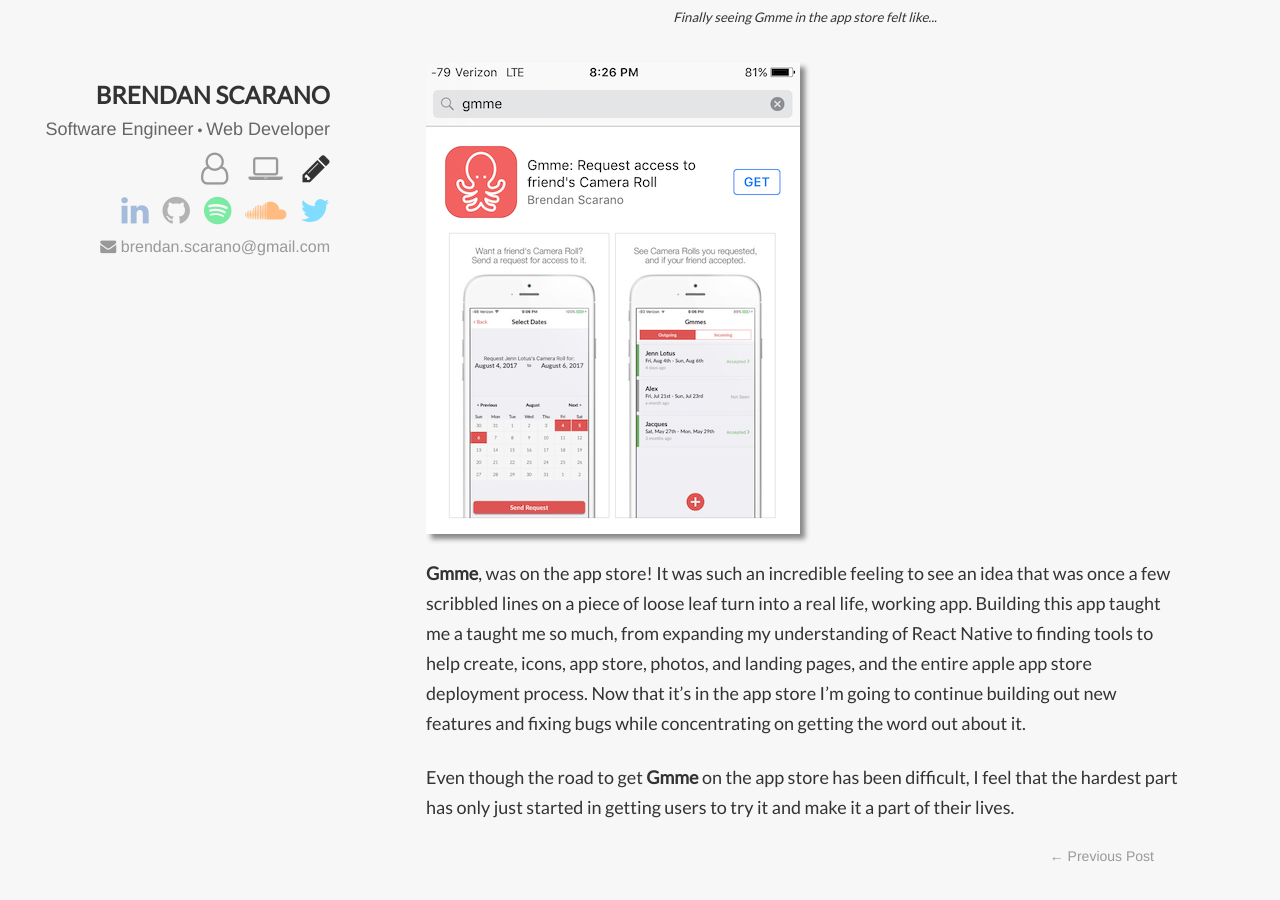
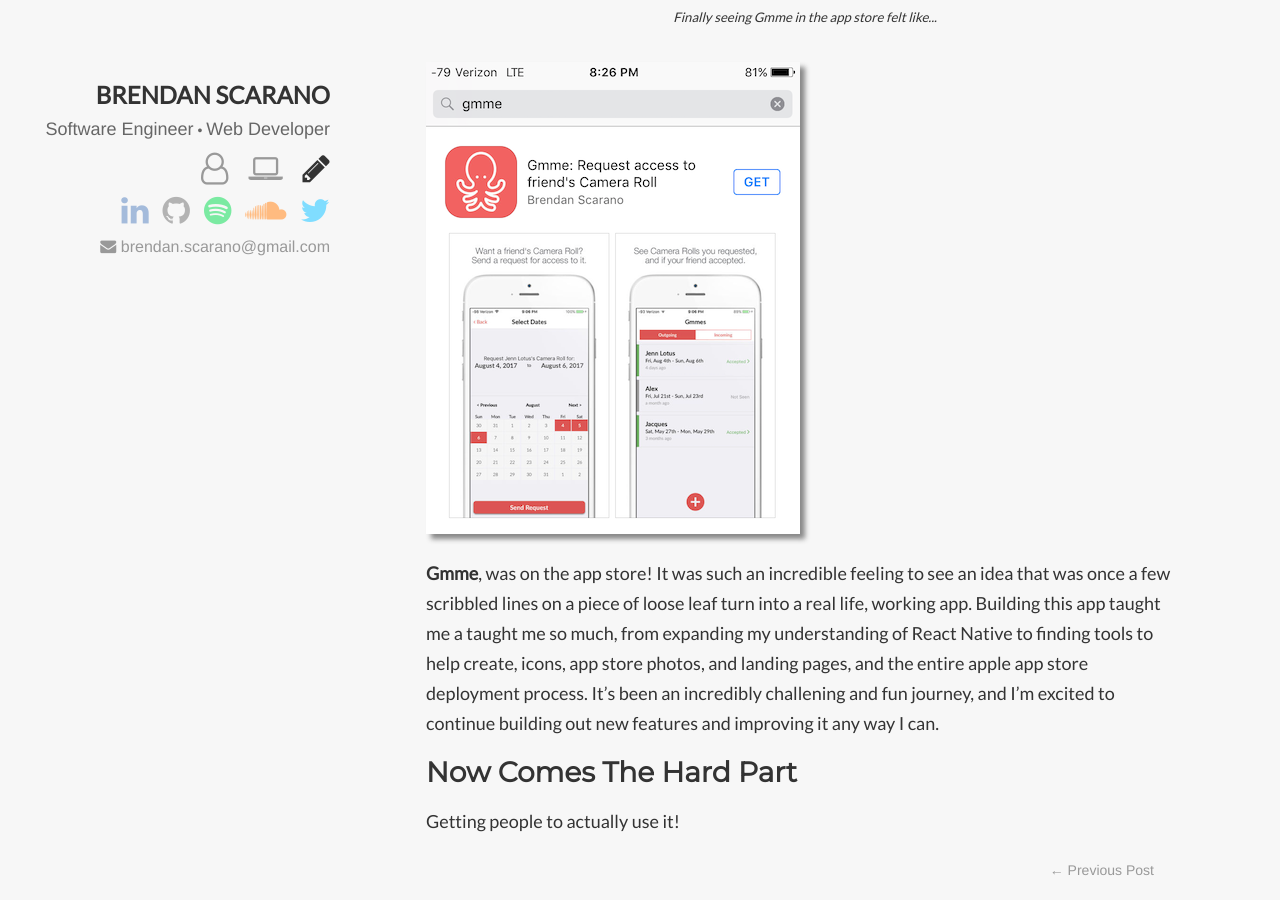
Before and after one commit to brendanscarano/brendanscarano.github.io, a Jekyll site: the page built from _posts/2017-10-01-taking-an-idea-from-paper-to-the-app-store-2-years-later.md, in a window 1280 px wide and 900 px high, scrolled down 12438 px. Built offline with Jekyll 4.4.1, drawn with Linux system fonts in a browser that asks for light colours; nearby versions of some CDN libraries; some of the changed text lies outside the part shown.

Commit message:
minor updates to blog post

```diff
--- a/_posts/2017-10-01-taking-an-idea-from-paper-to-the-app-store-2-years-later.md
+++ b/_posts/2017-10-01-taking-an-idea-from-paper-to-the-app-store-2-years-later.md
@@ -64,7 +64,7 @@
 
 <img src="/assets/gmme/octoGimme.png" alt="treehouse">
 
-<h4 class="blog-header">3rd Time's (almost) a Charm!</h4>
+<h4 class="blog-header">3rd Time's (almost) a Charm</h4>
 
 To help visualize both short term and long term tasks I wanted to accomplish, I bought a whiteboard to act as a constant reminder as to what needed to get done next. I set an early goal to have <b>Gimme</b> deployed to the app store by <b>August 25th</b>... 13 weeks from writing the first line of code.
 
@@ -103,6 +103,8 @@
 
 <img src="/assets/gmme/app_store_photo.png" alt="treehouse">
 
-<b>Gmme</b>, was on the app store! It was such an incredible feeling to see an idea that was once a few scribbled lines on a piece of loose leaf turn into a real life, working app. Building this app taught me a taught me so much, from expanding my understanding of React Native to finding tools to help create, icons, app store, photos, and landing pages, and the entire apple app store deployment process. Now that it's in the app store I'm going to continue building out new features and fixing bugs while concentrating on getting the word out about it.
+<b>Gmme</b>, was on the app store! It was such an incredible feeling to see an idea that was once a few scribbled lines on a piece of loose leaf turn into a real life, working app. Building this app taught me a taught me so much, from expanding my understanding of React Native to finding tools to help create, icons, app store photos, and landing pages, and the entire apple app store deployment process. It's been an incredibly challening and fun journey, and I'm excited to continue building out new features and improving it any way I can.
 
-Even though the road to get <b>Gmme</b> on the app store has been difficult, I feel that the hardest part has only just started in getting users to try it and make it a part of their lives.
+<h4 class="blog-header">Now Comes The Hard Part</h4>
+
+Getting people to actually use it!
```
